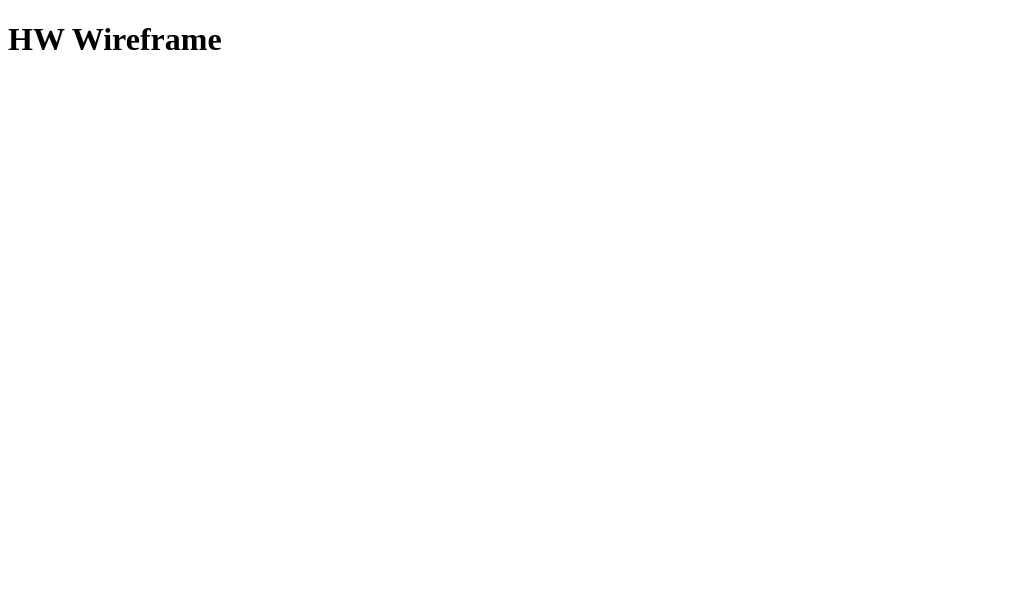
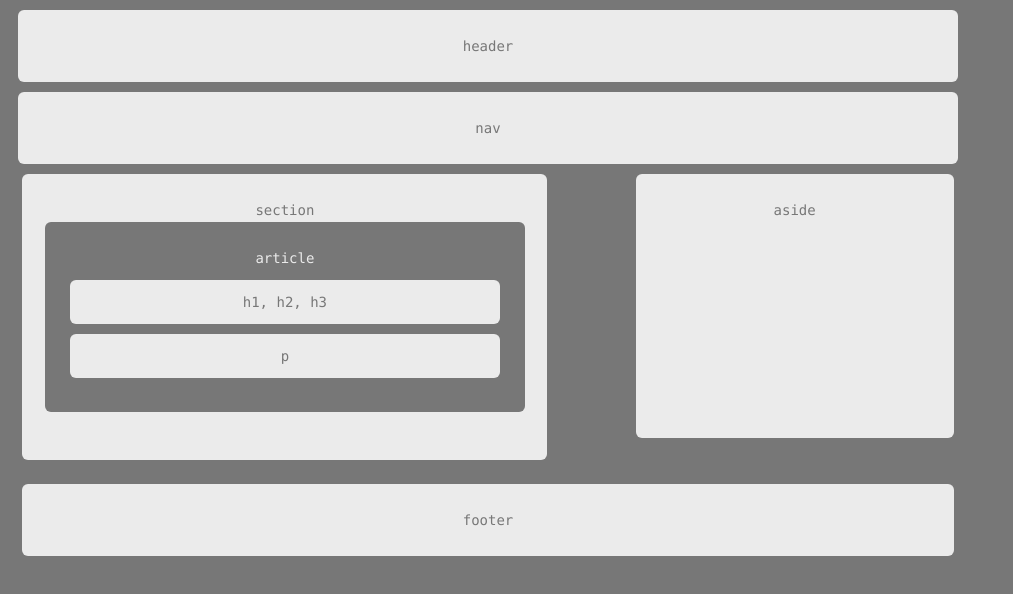
Before and after one commit to btangren/HW-Wireframe, a plain HTML site: page index.html in a window 1280 px wide. Shown: the whole page, without its empty margins (0-1013 px from the left). Drawn offline with Linux system fonts and the light colour scheme.

Commit message:
first draft

```diff
--- a/index.html
+++ b/index.html
@@ -3,10 +3,47 @@
 <head>
   <meta charset="utf-8">
   <title>HW Wireframe</title>
+  <link rel="stylesheet" type="text/css" href="style.css">
 </head>
- <body>
 
-   <h1>HW Wireframe</h1>
+<header>
+   header
 
- </body>
+</header>
+
+<nav>
+    nav
+</nav>
+
+<body>
+<section>
+    section
+    <article>
+        article
+        <div class="white">
+            h1, h2, h3
+        </div>
+        <div class="white">
+            p
+        </div>
+
+    </article>
+
+</section>
+
+<aside>
+      aside
+      <div><br>
+          <div> <br>
+              <div>
+                    <br><br> <br><br><br><br>
+              </div>
+          </div>
+      </div>
+</aside>
+</body>
+
+ <footer>
+    footer
+ </footer>
 </html>
--- a/style.css
+++ b/style.css
@@ -0,0 +1,88 @@
+header {
+    background: #ebebeb;
+    border-radius: 6px;
+    color: #777;
+    display: block;
+    font: 14px/24px "Source Code Pro", Inconsolata, "Lucida Console", Terminal, "Courier New", Courier;
+    margin: 10px;
+    padding: 24px 15px;
+    text-align: center;
+
+}
+
+nav {
+    background: #ebebeb;
+    border-radius: 6px;
+    color: #777;
+    display: block;
+    font: 14px/24px "Source Code Pro", Inconsolata, "Lucida Console", Terminal, "Courier New", Courier;
+    margin: 10px;
+    padding: 24px 15px;
+    text-align: center;
+}
+
+
+body {
+    font-family: Arial, Helvetica Neue, Helvetica, sans-serif;
+    color: #777;
+    background: #777;
+    width: 960px;
+    font-size: 18px;
+}
+
+section {
+
+    background: #ebebeb;
+    border-radius: 6px;
+    display: block;
+    float: left;
+    font: 14px/24px "Source Code Pro", Inconsolata, "Lucida Console", Terminal, "Courier New", Courier;
+    margin: 0 1.5% 24px 1.5%;
+    padding: 24px 15px;
+    text-align: center;
+    width: 495px;
+}
+
+article {
+    background: #777;
+    border-radius: 6px;
+    color: #ebebeb;
+    display: block;
+    font: 14px/24px "Source Code Pro", Inconsolata, "Lucida Console", Terminal, "Courier New", Courier;
+    margin: 0 1.5% 24px 1.5%;
+    padding: 24px 15px;
+}
+
+.white {
+    background: #ebebeb;
+    border-radius: 6px;
+    color: #777;
+    display: block;
+    font: 14px/24px "Source Code Pro", Inconsolata, "Lucida Console", Terminal, "Courier New", Courier;
+    margin: 10px;
+    padding: 10px;
+    text-align: center;
+}
+
+aside {
+    float: right;
+    background: #ebebeb;
+    border-radius: 6px;
+    display: block;
+    font: 14px/24px "Source Code Pro", Inconsolata, "Lucida Console", Terminal, "Courier New", Courier;
+    margin: 0 1.5% 24px 1.5%;
+    padding: 24px 15px;
+    text-align: center;
+    width: 30%;
+}
+
+footer {
+    background: #ebebeb;
+    border-radius: 6px;
+    clear: both;
+    display: block;
+    font: 14px/24px "Source Code Pro", Inconsolata, "Lucida Console", Terminal, "Courier New", Courier;
+    margin: 0 1.5% 24px 1.5%;
+    padding: 24px 15px;
+    text-align: center;
+}
```
